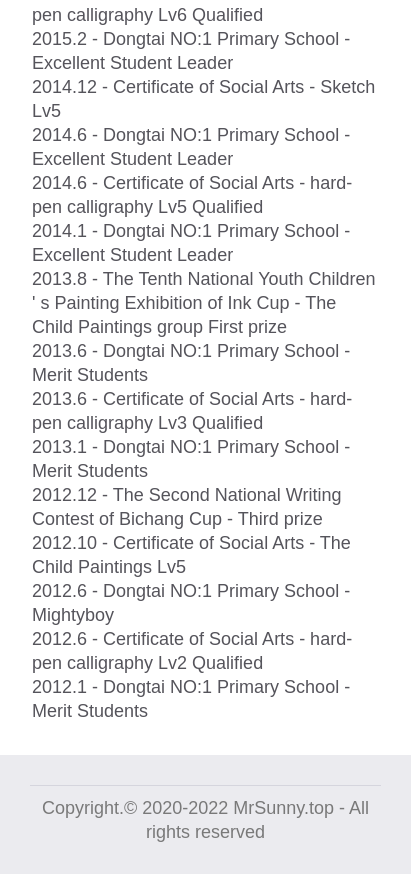
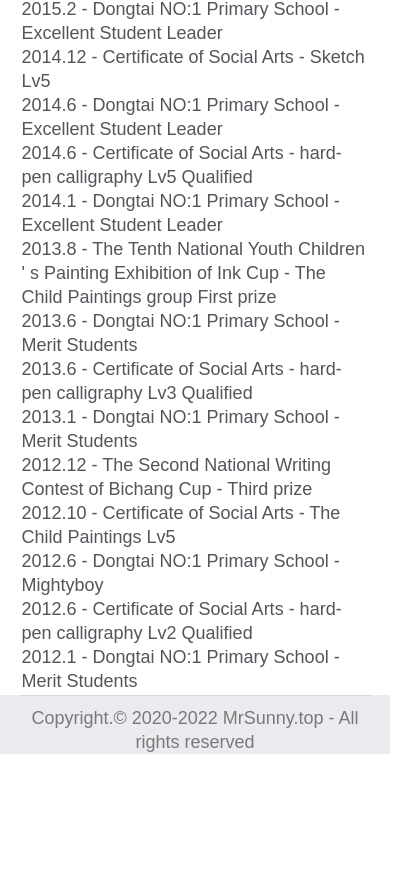
Before and after one commit to MrSunny1008/scholar, a plain HTML site: page htmls/index.html in a window 390 px wide. Shown: the part 3703-4577 px from the top of the page, 411 px wide, since content can reach past the window. After the commit the page ends 4457 px from the top, so only its background shows below. Drawn offline with Linux system fonts and the light colour scheme.

Commit message:
Add files via upload

```diff
--- a/assets/css/style.css
+++ b/assets/css/style.css
@@ -225,7 +225,7 @@ main {
         max-width: 870px;
     }
 }
-/* 设置了浏览器宽度不大于900px时 */
+/* 设置了浏览器宽度不大于1500px时 */
 @media screen and (min-width: 1500px) {
     .header-float {
         width: 1350px;
@@ -265,7 +265,7 @@ main {
         font-size: 30px;
     }
     .infomation-content {
-        padding:30px ;
+        padding:0px ;
         background: none;
         margin-left: auto;margin-right: auto;
         width: 90%;
```
